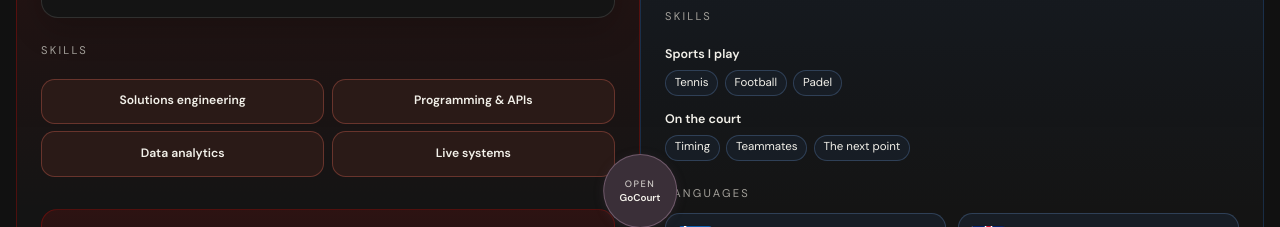
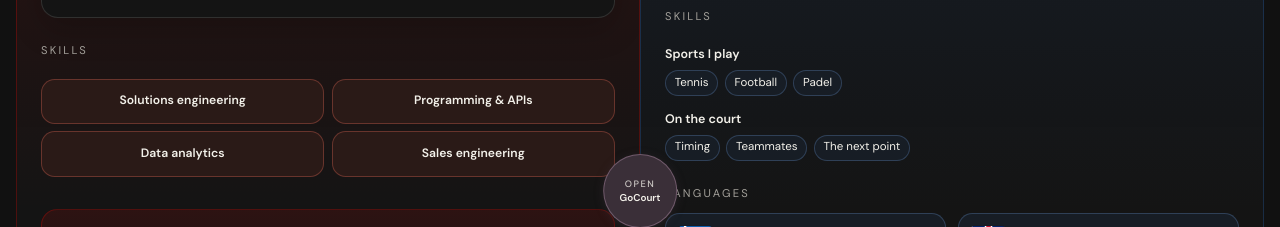
Before and after one commit to alexplds/personal-website, a Next.js app: page / in a window 1280 px wide. Shown: the part 960-1187 px from the top of the page. Built offline with nearby package versions, Linux system fonts and the light colour scheme.

Commit message:
Replace Live systems with Sales engineering
The fourth desk skill is now ELTRAK: marine proposals in CAT and Palfinger, plus a shipboard install from drawings.

Co-authored-by: alexandrosplds <Alexandros.polychroniadis@gmail.com>

```diff
--- a/components/skill-proofs.tsx
+++ b/components/skill-proofs.tsx
@@ -4,6 +4,15 @@ import { useEffect, useId, useRef, useState } from "react";
 import { content } from "@/lib/content";
 
 const POPUP_WIDTH = 360;
+
+type SkillArea = {
+  group: string;
+  how: string;
+  items: readonly { name: string; proof: string }[];
+  skills?: string;
+};
+
+const skillAreas = content.skillAreas as readonly SkillArea[];
 
 export function SkillProofs() {
   const [open, setOpen] = useState<string | null>(null);
@@ -69,13 +78,13 @@ export function SkillProofs() {
     };
   }, [open]);
 
-  const area = content.skillAreas.find((item) => item.group === open);
+  const area = skillAreas.find((item) => item.group === open);
 
   return (
     <div className="skill-proofs">
       <p className="rooms-label">Skills</p>
       <div ref={listRef} className="skill-item-list">
-        {content.skillAreas.map((item) => (
+        {skillAreas.map((item) => (
           <button
             key={item.group}
             type="button"
@@ -115,7 +124,7 @@ export function SkillProofs() {
               <strong>{item.name}.</strong> {item.proof}
             </p>
           ))}
-          {"skills" in area && area.skills ? (
+          {area.skills ? (
             <p className="skill-popup-proof">
               <strong>Skills:</strong> {area.skills}
             </p>
--- a/lib/content.ts
+++ b/lib/content.ts
@@ -160,20 +160,11 @@ export const content = {
         "Data Analysis · MATLAB · Data Visualisation · PostgreSQL · SQL · Dashboards / Analytics",
     },
     {
-      group: "Live systems",
-      how: "The strongest technical proof: real plant, real risk, not a lab demo.",
-      items: [
-        {
-          name: "Heathrow",
-          proof:
-            "Testing and system integration on a PLC/SCADA upgrade for Heathrow Airport, on live mission-critical airport infrastructure with operations stakeholders.",
-        },
-        {
-          name: "Telehouse",
-          proof:
-            "Power Management System work at Telehouse on ABB AC500 PLCs and Zenon SCADA, with risk mitigation on a live site.",
-        },
-      ],
+      group: "Sales engineering",
+      how: "I like turning a messy customer ask into a clear technical offer. At ELTRAK as a Marine Sales Engineer intern I worked with clients and engineering on marine equipment — motors, generators, cranes — building priced proposals in CAT and Palfinger and supporting a large shipboard install from drawings.",
+      items: [],
+      skills:
+        "Sales Engineering · Technical Sales · Proposal Writing · Engineering Drawings · Client-facing work",
     },
   ],
   courtSkills: [
```
